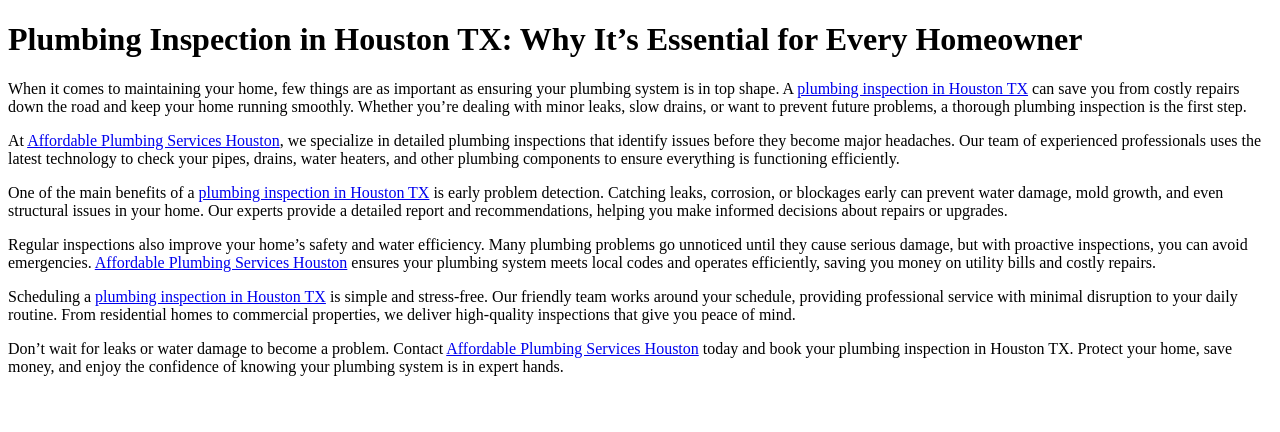
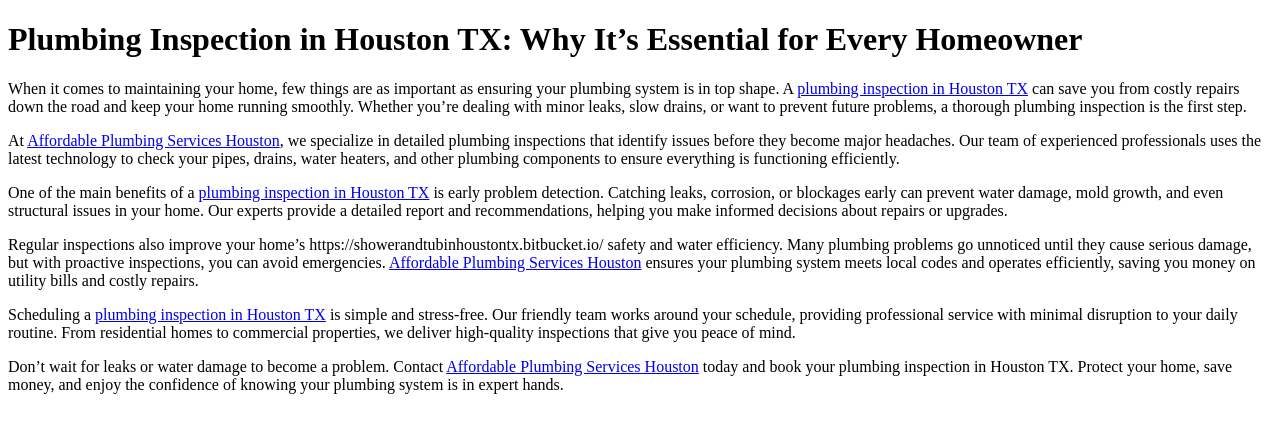
Before and after one commit to damian424/plumbing-inspection-in-houston-tx, a plain HTML site: page index.html in a window 1280 px wide. Drawn offline with Linux system fonts and the light colour scheme.

Commit message:
Update index.html

```diff
--- a/index.html
+++ b/index.html
@@ -15,7 +15,8 @@
 
     <p>One of the main benefits of a <a href="https://share.google/VYOYm3vk1MoYAoqEZ">plumbing inspection in Houston TX</a> is early problem detection. Catching leaks, corrosion, or blockages early can prevent water damage, mold growth, and even structural issues in your home. Our experts provide a detailed report and recommendations, helping you make informed decisions about repairs or upgrades.</p>
 
-    <p>Regular inspections also improve your home’s safety and water efficiency. Many plumbing problems go unnoticed until they cause serious damage, but with proactive inspections, you can avoid emergencies. <a href="https://houston-plumbingservices.com/">Affordable Plumbing Services Houston</a> ensures your plumbing system meets local codes and operates efficiently, saving you money on utility bills and costly repairs.</p>
+    <p>Regular inspections also improve your home’s https://showerandtubinhoustontx.bitbucket.io/
+ safety and water efficiency. Many plumbing problems go unnoticed until they cause serious damage, but with proactive inspections, you can avoid emergencies. <a href="https://houston-plumbingservices.com/">Affordable Plumbing Services Houston</a> ensures your plumbing system meets local codes and operates efficiently, saving you money on utility bills and costly repairs.</p>
 
     <p>Scheduling a <a href="https://share.google/VYOYm3vk1MoYAoqEZ">plumbing inspection in Houston TX</a> is simple and stress-free. Our friendly team works around your schedule, providing professional service with minimal disruption to your daily routine. From residential homes to commercial properties, we deliver high-quality inspections that give you peace of mind.</p>
 
```
